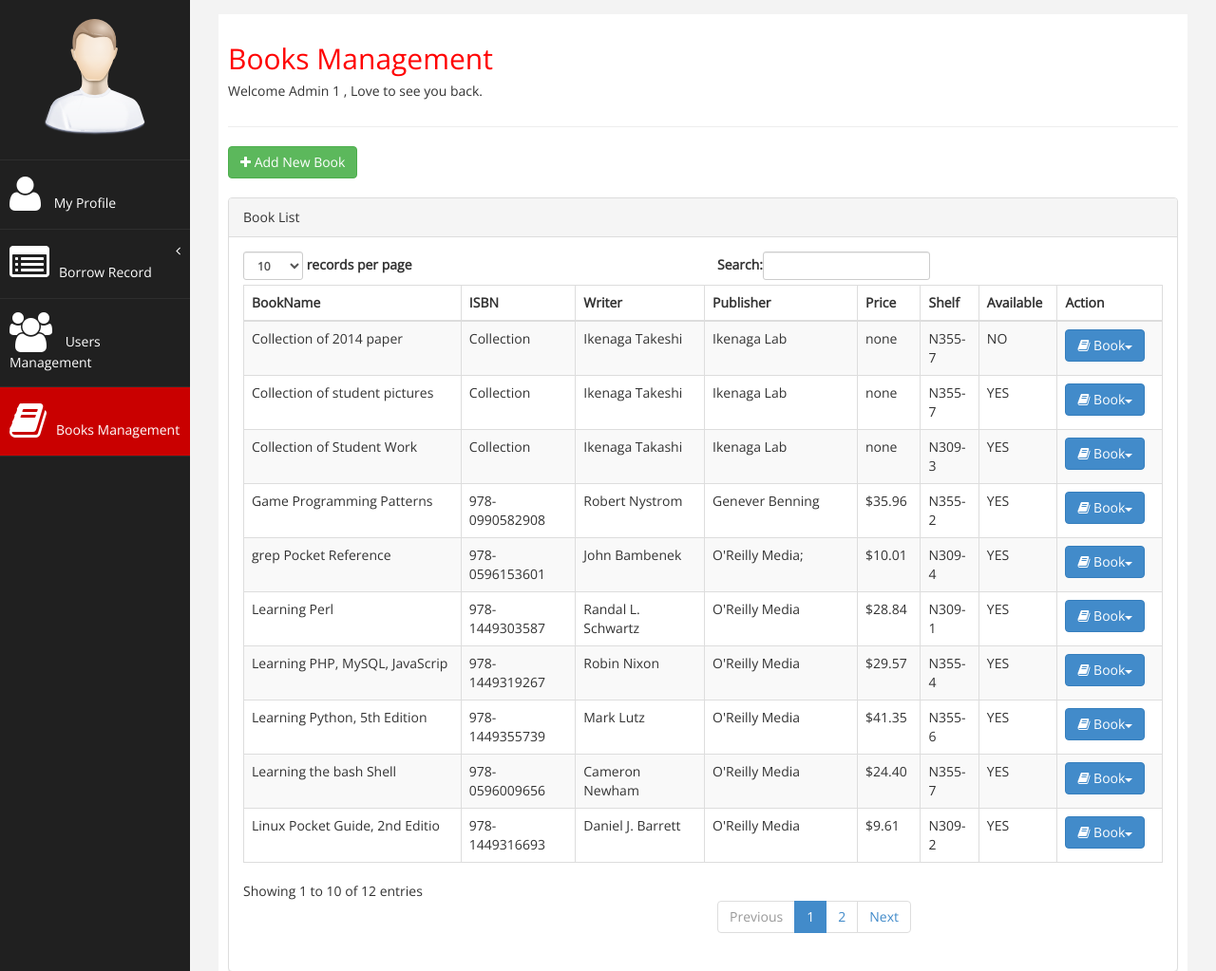
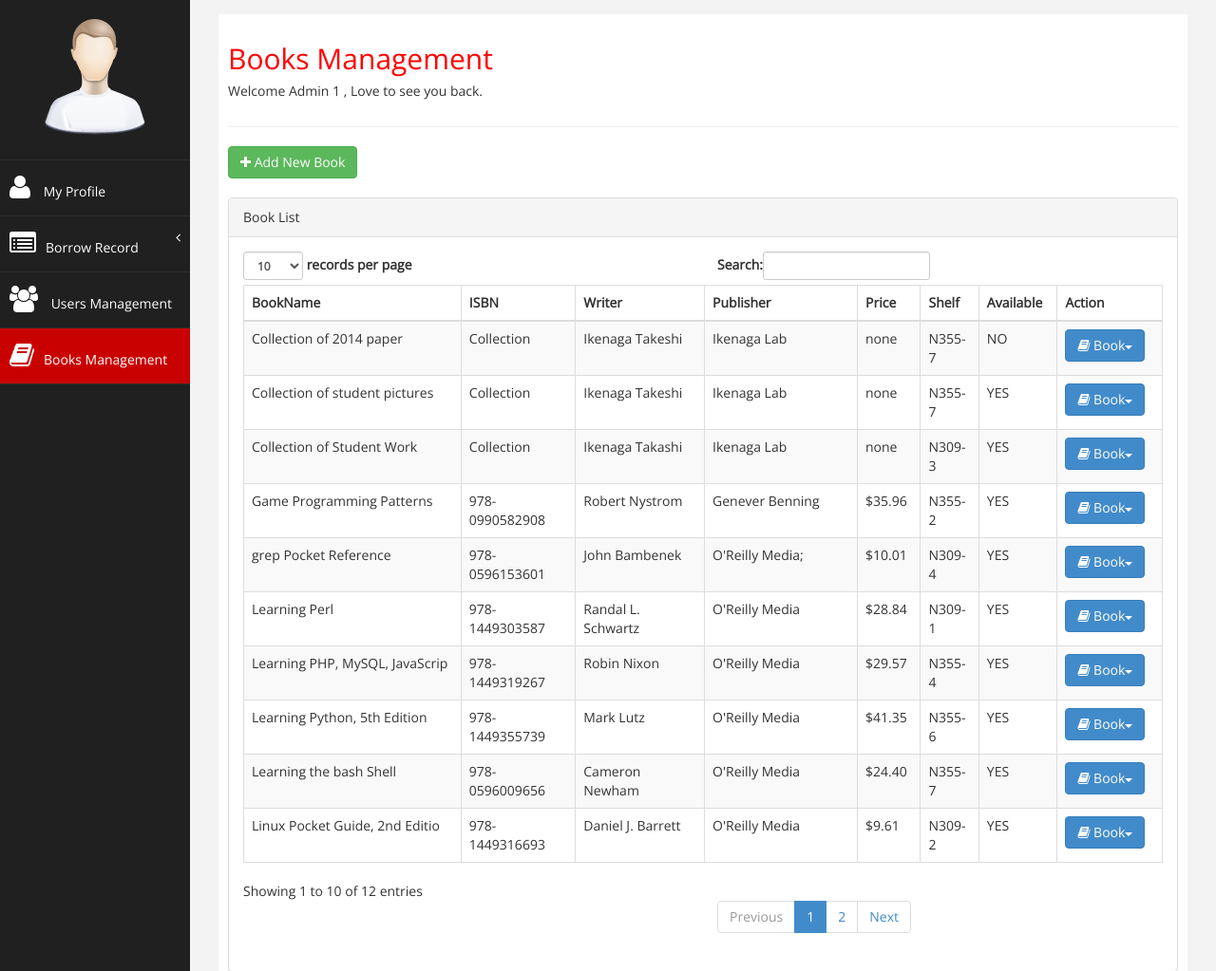
Before and after one commit to ShimizuWasedaU/git, a PHP site: page /adminbooks.php in a window 1280 px wide. Shown: the part 60-1083 px from the top of the page at 95% size. Run offline with PHP 8.4, Linux system fonts and the light colour scheme; a user stored in the database is signed in; data comes from the database, SQL or seed files in the repository; some libraries are stand-ins or nearby versions.

Commit message:
still layout change

```diff
--- a/LabBookSystem/layout/adminheader.php
+++ b/LabBookSystem/layout/adminheader.php
@@ -59,10 +59,10 @@
 					</li>
 
                     <li>
-                        <a  id="profile" href="adminpage.php"><i class="fa fa-user fa-3x"></i> My Profile</a>
+                        <a  id="profile" href="adminpage.php"><i class="fa fa-user fa-2x"></i> My Profile</a>
                     </li>
 					<li>
-                        <a id="borrow" href="#"><i class="fa fa-list-alt fa-3x"></i>Borrow Record<span class="fa arrow"></span></a>
+                        <a id="borrow" href="#"><i class="fa fa-list-alt fa-2x"></i>Borrow Record<span class="fa arrow"></span></a>
 						<ul class="nav nav-second-level">
                             <li>
                                 <a href="adminborrow.php"><i class="fa fa-cog fa-x"></i> My Borrow Record</a>
@@ -73,10 +73,10 @@
 						</ul>
                     </li>
                       <li>
-                        <a id="users" href="adminusers.php"><i class="fa fa-group fa-3x"></i> Users Management</a>
+                        <a id="users" href="adminusers.php"><i class="fa fa-group fa-2x"></i> Users Management</a>
                     </li>
                     <li>
-                        <a id="book" href="adminbooks.php"><i class="fa fa-book fa-3x"></i>Books Management</a>
+                        <a id="book" href="adminbooks.php"><i class="fa fa-book fa-2x"></i>Books Management</a>
                     </li>
                 </ul>
 
```
